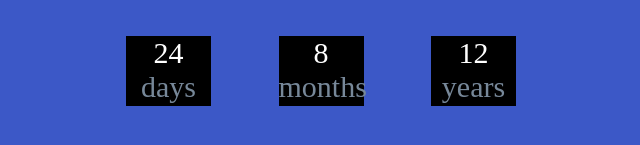
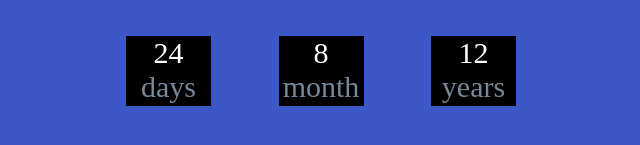
Before and after one commit to syedBahadarKhan/classtask5, a plain HTML site: page index.html in a window 1280 px wide. Shown: the part 419-564 px from the top of the page, 319-959 px from the left. Drawn offline with Linux system fonts and the light colour scheme.

Commit message:
only change in months

```diff
--- a/index.html
+++ b/index.html
@@ -23,7 +23,7 @@
         <!--the last three divs-->
         <div class="three">
         <div class="second">24 <span>days</span></div>
-        <div class="second">8 <span>months</span></div>
+        <div class="second">8 <span>month</span></div>
         <div class="second">12 <span>years</span></div>
 
 
```
